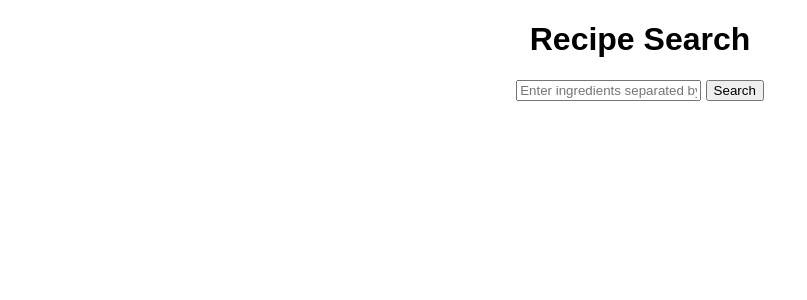
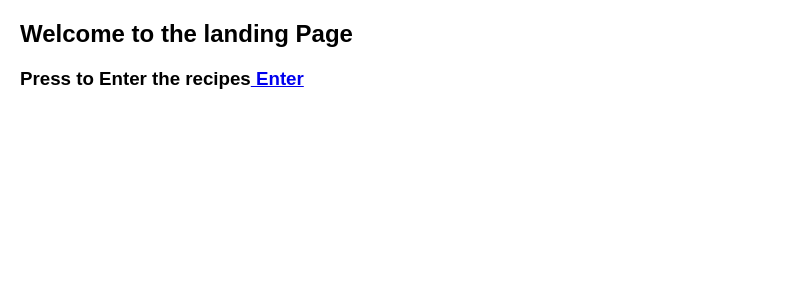
Before and after one commit to master-of-none/Internet-Web-and-Cloud, a Flask app: page / in a window 1280 px wide. Shown: the top 300 px of the page, without its empty margins (0-807 px from the left). Run offline with Flask 3, Linux system fonts and the light colour scheme.

Commit message:
Modified index accordingly

```diff
--- a/final/templates/index.html
+++ b/final/templates/index.html
@@ -1,33 +1,18 @@
 <!DOCTYPE html>
-<html>
+<html lang="en">
 
 <head>
-  <title>Recipe Search</title>
-  <link rel="stylesheet" href="{{ url_for('static', filename='style.css') }}">
+  <title></title>
+  <meta charset="UTF-8">
+  <meta name="viewport" content="width=device-width, initial-scale=1">
+  <link href="static/style.css" rel="stylesheet">
 </head>
 
 <body>
-  <h1>Recipe Search</h1>
-  <form action="/" method="POST">
-    <input type="text" name="ingredients" placeholder="Enter ingredients separated by commas">
-    <input type="submit" value="Search">
-  </form>
-  <div class="recipe-container">
-    {% for recipe in recipes %}
-    <div class="recipe-card">
-      <h3>{{ recipe.title }}</h3>
-      <img src="{{ recipe.image }}" alt="{{ recipe.title }}">
-      <p>Nutrients:</p>
-      <ul>
-        {% for nutrient in recipe.nutrients %}
-        <!-- <li>{{ nutrient.original }}</li> -->
-        <li>{{ nutrient.name }}: {{ nutrient.amount }} {{ nutrient.unit }}</li>
-        {% endfor %}
-      </ul>
-      <a href="{{ recipe.url }}" target="_blank">View Recipe</a>
-    </div>
-    {% endfor %}
-  </div>
+
+  <h2>Welcome to the landing Page</h2>
+
+  <h3>Press to Enter the recipes<a href="{{ url_for('enter') }}"> Enter </a></h3>
 </body>
 
 </html>
```
